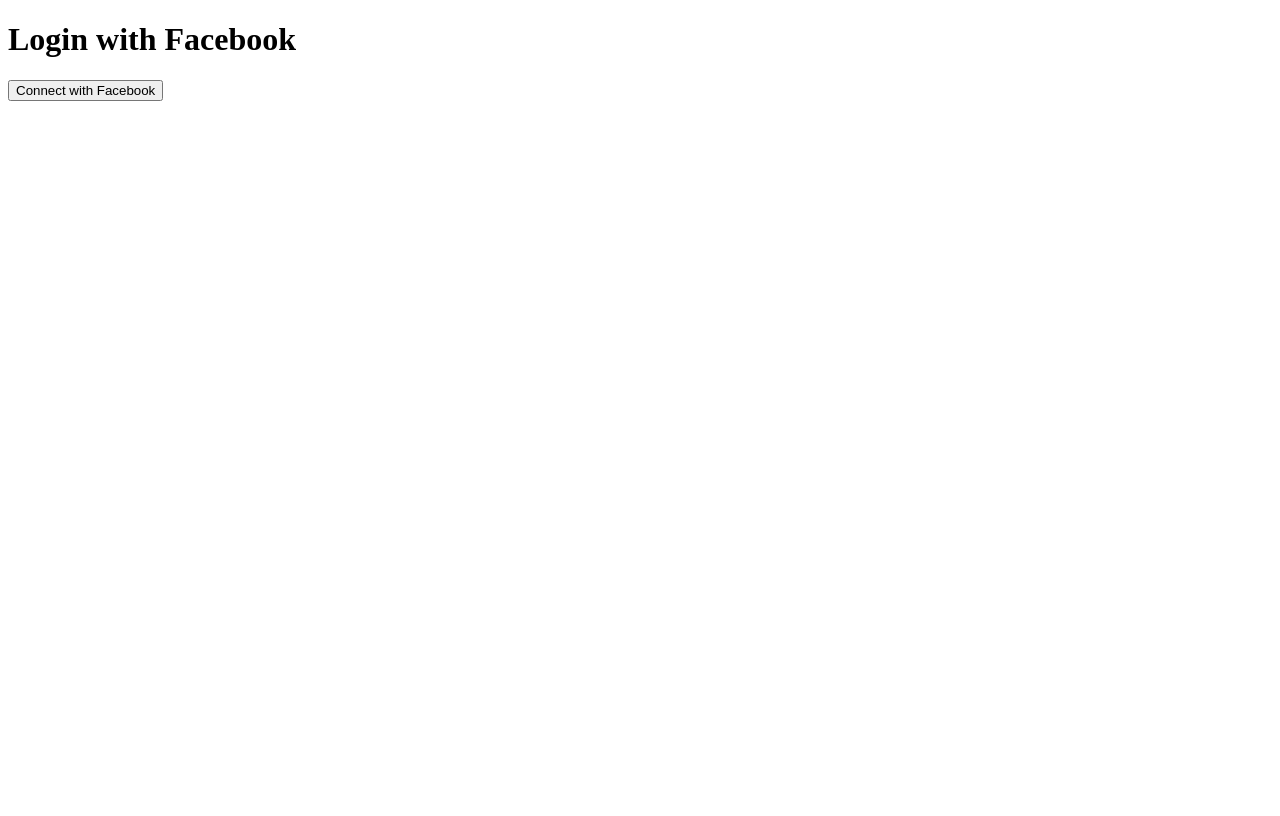
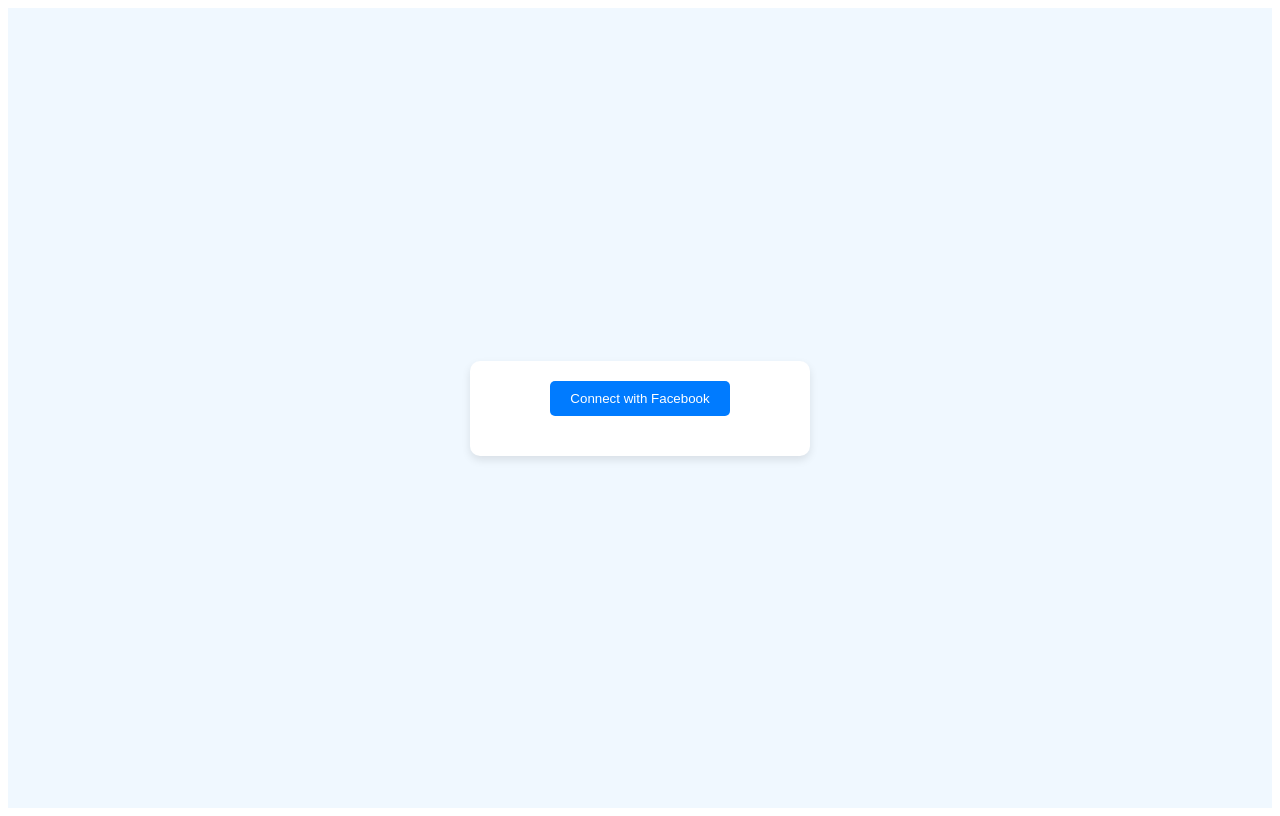
Before and after one commit to vj2303/ads, a React (Vite) app: page / in a window 1280 px wide. Built offline with nearby package versions, Linux system fonts and the light colour scheme.

Commit message:
new updated

```diff
--- a/src/Login.jsx
+++ b/src/Login.jsx
@@ -3,14 +3,15 @@
 const Login = () => {
   const [userData, setUserData] = useState(null);
   const [error, setError] = useState(null);
+  const [selectedAccounts, setSelectedAccounts] = useState([]);
+  const [businesses, setBusinesses] = useState([]);
 
   // Function to load the Facebook SDK
   useEffect(() => {
-    // Dynamically load the Facebook SDK script
     const loadFbSdk = () => {
-      if (window.FB) return; // If Facebook SDK is already loaded
+      if (window.FB) return;
 
-      window.fbAsyncInit = function() {
+      window.fbAsyncInit = function () {
         FB.init({
           appId: '750785526415113',  // Replace with your actual Facebook App ID
           cookie: true,
@@ -19,7 +20,7 @@
         });
       };
 
-      (function(d, s, id) {
+      (function (d, s, id) {
         var js, fjs = d.getElementsByTagName(s)[0];
         if (d.getElementById(id)) return;
         js = d.createElement(s);
@@ -32,30 +33,26 @@
     loadFbSdk();
   }, []);
 
-  // Function to fetch user details after login
   const loginWithAdsPermission = () => {
-    FB.login(function(response) {
+    FB.login(function (response) {
       if (response.authResponse) {
         const accessToken = response.authResponse.accessToken;
-
-        // Make the API request to fetch user data using the access token
         fetchUserData(accessToken);
+        fetchBusinesses(accessToken); // Fetch businesses after successful login
       } else {
         alert('Login was cancelled or failed');
       }
-    }, { scope: 'ads_read', return_scopes: true });
+    }, { scope: 'ads_read, business_management', return_scopes: true }); // Added business_management to scope
   };
 
-  // Function to make API call with access token
   const fetchUserData = (accessToken) => {
     const url = `https://graph.facebook.com/v22.0/me?fields=id,name,email,adaccounts&access_token=${accessToken}`;
 
     fetch(url)
       .then((response) => response.json())
       .then((data) => {
-        setUserData(data); // Store the user data
+        setUserData(data);
         if (data.adaccounts && data.adaccounts.data.length > 0) {
-          // Fetch ad account details for each account ID
           fetchAdAccountDetails(data.adaccounts.data, accessToken);
         }
       })
@@ -65,7 +62,21 @@
       });
   };
 
-  // Function to fetch ad account details (brand names and ad account names)
+  // Fetch businesses (brand names)
+  const fetchBusinesses = (accessToken) => {
+    const businessesUrl = `https://graph.facebook.com/v2.0/me/businesses?fields=id,name&access_token=${accessToken}`;
+
+    fetch(businessesUrl)
+      .then((response) => response.json())
+      .then((data) => {
+        setBusinesses(data.data); // Set the list of businesses (brand names)
+      })
+      .catch((error) => {
+        console.error('Error fetching businesses:', error);
+      });
+  };
+
+  // Function to fetch ad account details
   const fetchAdAccountDetails = (adAccounts, accessToken) => {
     adAccounts.forEach((adAccount) => {
       const adAccountUrl = `https://graph.facebook.com/v22.0/${adAccount.id}?fields=name,account_id&access_token=${accessToken}`;
@@ -75,6 +86,10 @@
         .then((adAccountData) => {
           adAccount.name = adAccountData.name;
           adAccount.account_name = adAccountData.account_id;
+
+          // Map brand name to the ad account based on business ID
+          const brand = businesses.find((business) => business.id === adAccountData.business?.id);
+          adAccount.brand_name = brand ? brand.name : "No Brand";
 
           // Update user data with ad account details
           setUserData((prevState) => ({
@@ -92,29 +107,61 @@
     });
   };
 
+  const handleAccountSelection = (event, adAccountId) => {
+    if (event.target.checked) {
+      setSelectedAccounts([...selectedAccounts, adAccountId]);
+    } else {
+      setSelectedAccounts(selectedAccounts.filter((id) => id !== adAccountId));
+    }
+  };
+
+  const handleSelectAllChange = (event) => {
+    if (event.target.checked) {
+      setSelectedAccounts(userData?.adaccounts?.data.map(account => account.id) || []);
+    } else {
+      setSelectedAccounts([]);
+    }
+  };
+
   return (
-    <div>
-      <h1>Login with Facebook</h1>
-      <button onClick={loginWithAdsPermission}>Connect with Facebook</button>
+    <div style={styles.container}>
+      <div style={styles.card}>
+        <button style={styles.button} onClick={loginWithAdsPermission}>
+          Connect with Facebook
+        </button>
 
         {userData && (
-        <div>
-          <h2>User Info:</h2>
+          <div style={styles.userInfo}>
+            <h2 style={styles.subheading}>User Info:</h2>
             <p><strong>ID:</strong> {userData.id}</p>
             <p><strong>Name:</strong> {userData.name}</p>
             <p><strong>Email:</strong> {userData.email}</p>
 
-          <h3>Ad Accounts:</h3>
+            <h3 style={styles.subheading}>Ad Accounts:</h3>
+            <div style={styles.checkboxContainer}>
+              <input
+                type="checkbox"
+                checked={selectedAccounts.length === userData.adaccounts.data.length}
+                onChange={handleSelectAllChange}
+                style={styles.checkbox}
+              />
+              <label>Select All</label>
+            </div>
+
             {userData.adaccounts && userData.adaccounts.data.length > 0 ? (
-            <ul>
-              {userData.adaccounts.data.map((adAccount) => (
-                <li key={adAccount.id}>
-                  <p><strong>Ad Account ID:</strong> {adAccount.id}</p>
-                  <p><strong>Account Name:</strong> {adAccount.name}</p>
-                  <p><strong>Brand Name (Account ID):</strong> {adAccount.account_name}</p>
-                </li>
-              ))}
-            </ul>
+              userData.adaccounts.data.map((adAccount) => (
+                <div key={adAccount.id} style={styles.accountItem}>
+                  <input
+                    type="checkbox"
+                    checked={selectedAccounts.includes(adAccount.id)}
+                    onChange={(e) => handleAccountSelection(e, adAccount.id)}
+                    style={styles.checkbox}
+                  />
+                  <label>
+                    {adAccount.brand_name} ({adAccount.account_name}) {/* Display Brand Name and Account ID */}
+                  </label>
+                </div>
+              ))
             ) : (
               <p>No ad accounts available.</p>
             )}
@@ -123,7 +170,59 @@
 
         {error && <p>{error}</p>}
       </div>
+    </div>
   );
 };
 
+const styles = {
+  container: {
+    display: 'flex',
+    justifyContent: 'center',
+    alignItems: 'center',
+    height: '100vh',
+    backgroundColor: '#f0f8ff',
+  },
+  card: {
+    padding: '20px',
+    backgroundColor: '#fff',
+    borderRadius: '10px',
+    boxShadow: '0 4px 8px rgba(0, 0, 0, 0.1)',
+    width: '300px',
+    textAlign: 'center',
+    fontFamily: 'Arial, sans-serif',
+  },
+  subheading: {
+    color: '#FF6347',
+    marginBottom: '10px',
+  },
+  button: {
+    backgroundColor: '#007BFF',
+    color: '#fff',
+    padding: '10px 20px',
+    borderRadius: '5px',
+    border: 'none',
+    cursor: 'pointer',
+    marginBottom: '20px',
+    transition: 'background-color 0.3s',
+  },
+  checkboxContainer: {
+    marginBottom: '20px',
+    display: 'flex',
+    alignItems: 'center',
+    justifyContent: 'center',
+  },
+  checkbox: {
+    marginRight: '10px',
+  },
+  accountItem: {
+    marginLeft: '20px',
+    marginBottom: '10px',
+    textAlign: 'left',
+  },
+  userInfo: {
+    marginTop: '20px',
+    color: '#333',
+  }
+};
+
 export default Login;
```
Lines whose indentation alone changed are shown as unchanged.
